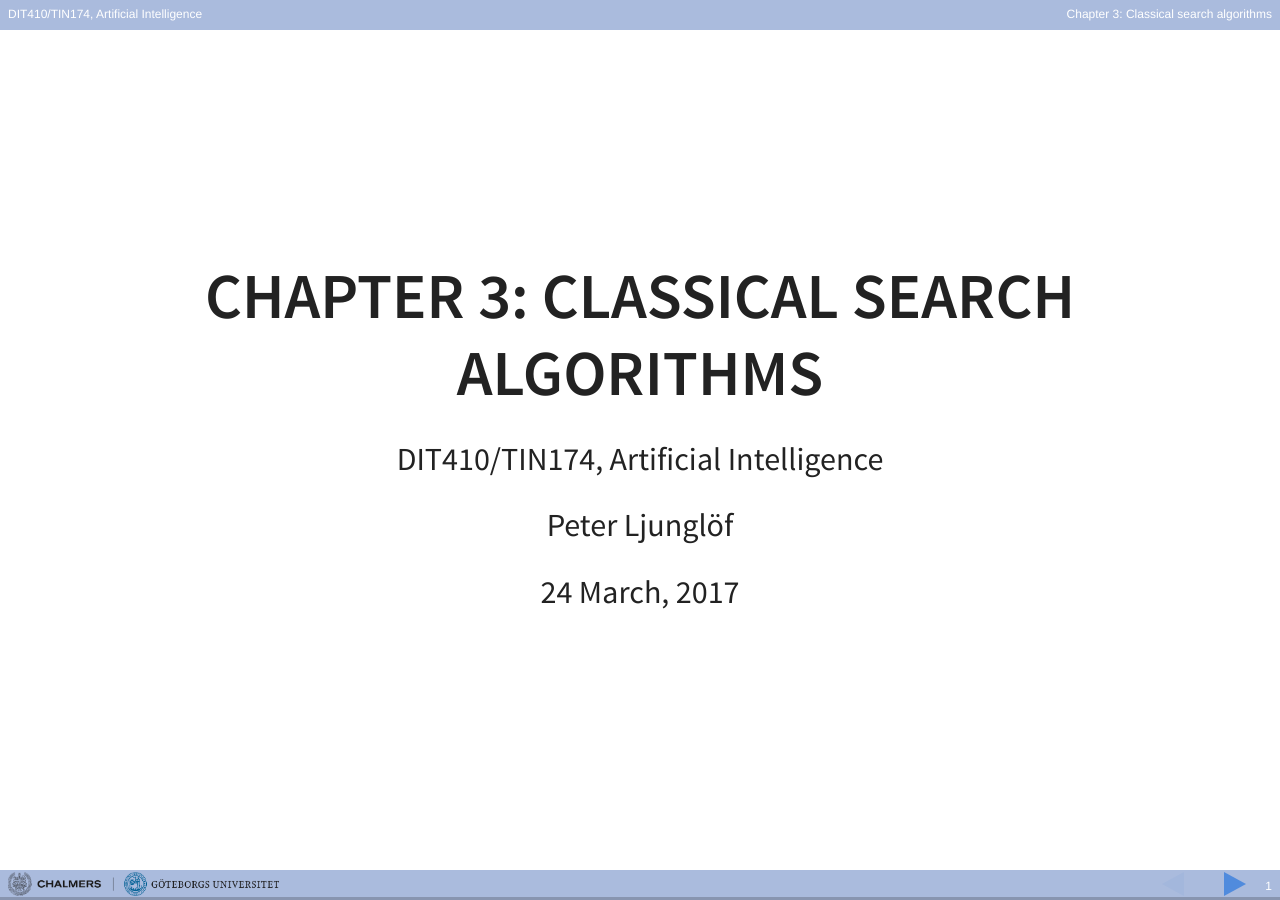
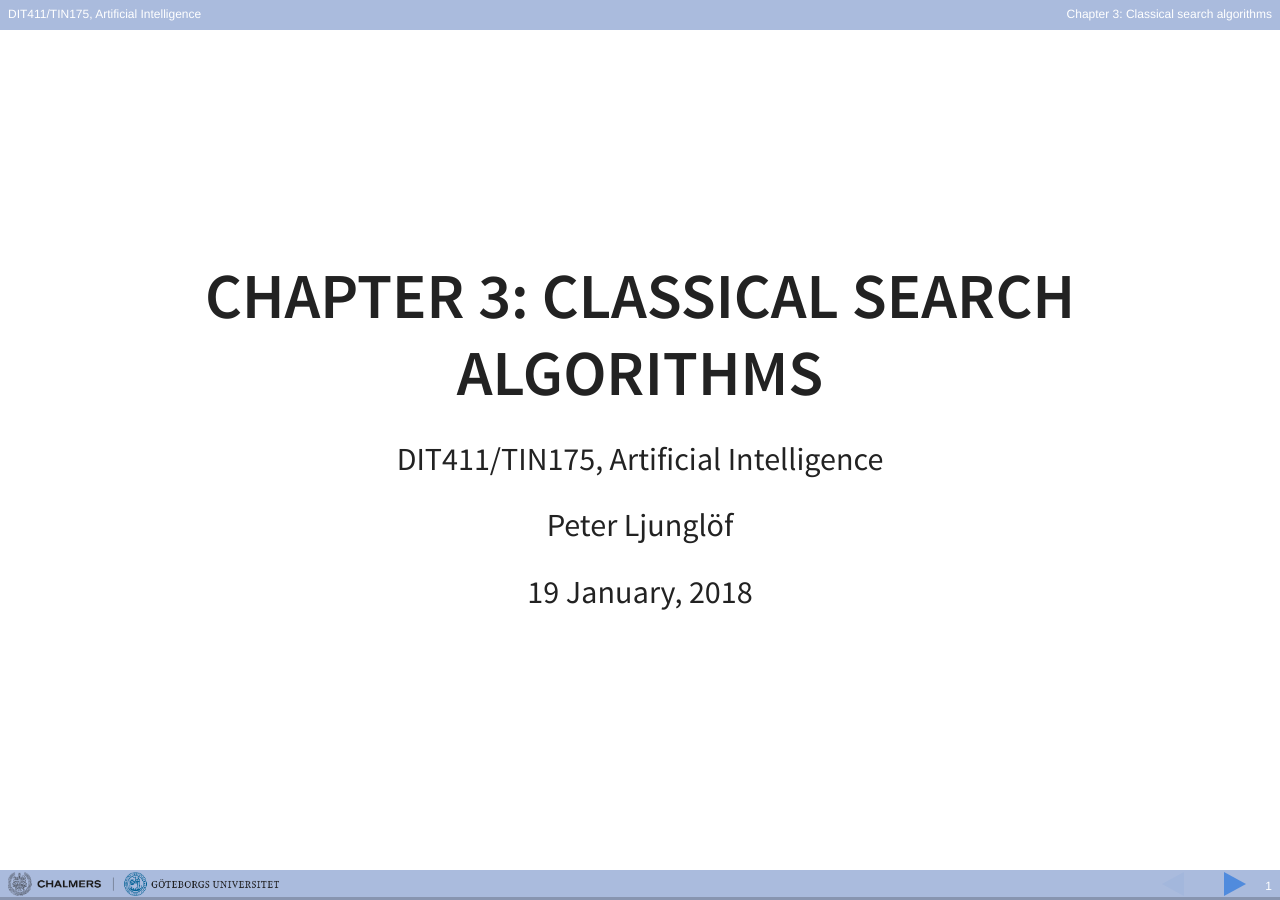
Before and after one commit to ChalmersGU-AI-course/AI-lecture-slides, a Jekyll site: the page built from lecture2.md, in a window 1280 px wide. Built offline with Jekyll 4.4.1, drawn with Linux system fonts in a browser that asks for light colours; formulas are drawn with MathJax 3.

Commit message:
Updated lecture date

```diff
--- a/lecture2.md
+++ b/lecture2.md
@@ -1,8 +1,8 @@
 ---
 title: "Chapter 3: Classical search algorithms"
-description: "DIT410/TIN174, Artificial Intelligence"
+description: "DIT411/TIN175, Artificial Intelligence"
 author: "Peter Ljunglöf"
-when: "24 March, 2017"
+when: "19 January, 2018"
 logo: "img/logo-Chalmers-GU.png"
 ---
 
```
Also changed, not shown: 1 other file.
